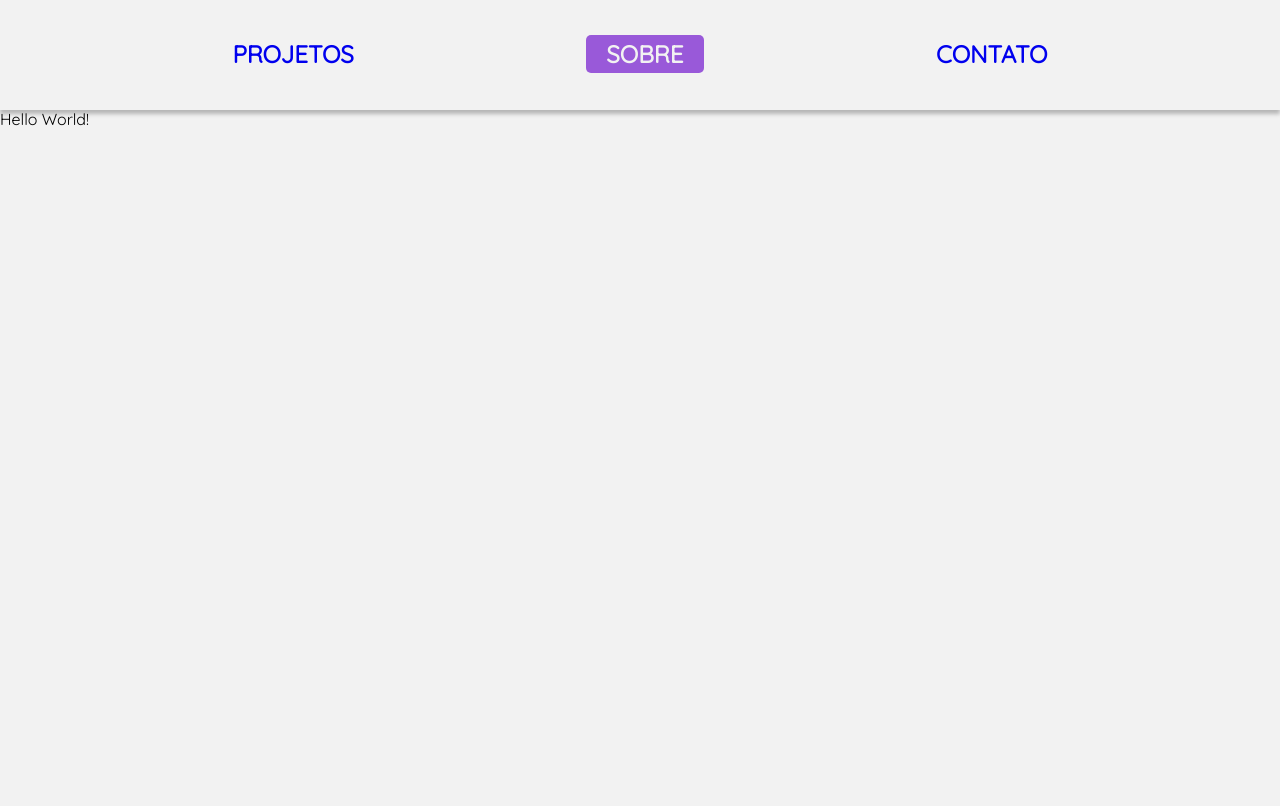
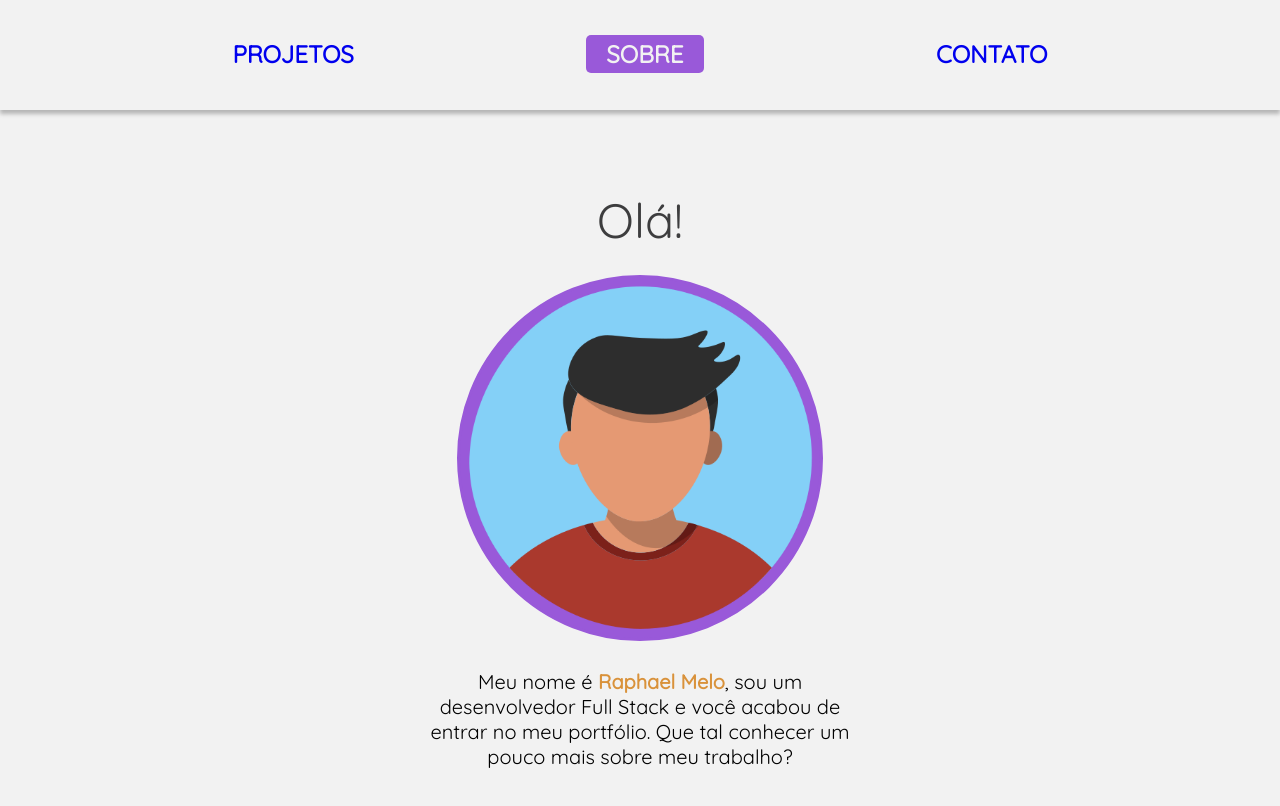
Before and after one commit to RaphaelO-Melo/Portfolio-2.0, a React (Create React App) app in the folder portfolio/: page / in a window 1280 px wide. Shown: the top 806 px of the page. Built offline with nearby package versions, Linux system fonts and the light colour scheme.

Commit message:
Profile section implemented

```diff
--- a/portfolio/src/components/BottomNav/BottomNav.module.scss
+++ b/portfolio/src/components/BottomNav/BottomNav.module.scss
@@ -18,6 +18,7 @@
 
     &__list{
 
+        min-width: $min-screen-size;
         margin: 0;
         padding: 0;
         list-style: none;
--- a/portfolio/src/index.scss
+++ b/portfolio/src/index.scss
@@ -18,3 +18,7 @@ code {
 a{
   text-decoration: none;
 }
+
+.container{
+  min-width: $min-screen-size;
+}
--- /dev/null
+++ b/portfolio/src/pages/About/Introduction/Introduction.module.scss
@@ -0,0 +1,53 @@
+@import "styles/variables";
+@import "styles/breakpoints";
+
+.content{
+
+    margin: 50px auto;
+    padding: 30px;
+    max-width: 450px;
+    min-width: 250px;
+    text-align: center;
+    font-style: normal;
+
+    &__title{
+
+        margin: 0;
+        font-weight: 400;
+        font-size: 48px;
+        line-height: 60px;
+        color: $black;
+
+    }
+
+    &__photo{
+
+        margin: 25px 0;
+
+        img{
+            width: 80%;
+            background-color: $purple;
+            border: 3px solid $purple;
+            border-radius: 50%;
+        }
+
+    }
+
+    &__text{
+
+        margin: 0;
+        font-weight: 300;
+        font-size: 20px;
+        line-height: 25px;
+        text-align: center;
+
+        &__highlight{
+
+            color: $orange;
+            font-weight: 600;
+
+        }
+
+    }
+
+}
--- /dev/null
+++ b/portfolio/src/pages/About/Introduction/index.tsx
@@ -0,0 +1,17 @@
+import style from './Introduction.module.scss';
+
+export default function Introduction(){
+    return (
+        <section className={style.content}>
+            <h1 className={style.content__title}>
+                Olá!
+            </h1>
+            <div className={style.content__photo}>
+                <img src="./assets/perfil.png" alt="" />
+            </div>
+            <p className={style.content__text}>
+                Meu nome é <span className={style.content__text__highlight}>Raphael Melo</span>, sou um desenvolvedor Full Stack e você acabou de entrar no meu portfólio. Que tal conhecer um pouco mais sobre meu trabalho?
+            </p>
+        </section>
+    );
+}
--- a/portfolio/src/pages/About/index.tsx
+++ b/portfolio/src/pages/About/index.tsx
@@ -1,7 +1,7 @@
+import Introduction from './Introduction';
+
 export default function About(){
     return (
-        <div>
-            Hello World!
-        </div>
+        <Introduction />
     );
 }
--- a/portfolio/src/styles/_variables.scss
+++ b/portfolio/src/styles/_variables.scss
@@ -10,6 +10,7 @@ $brown: #592B02;
 $white: #F2F2F2;
 $black: #3D3D3E;
 
+$min-screen-size: 360px;
 $radius: 5px;
 $font-size: 16px;
 $soft-shadow: 0px 4px 4px rgba(0, 0, 0, 0.25);
```
Also changed, not shown: portfolio/public/assets/perfil.png (added), portfolio/src/pages/About/About.module.module.scss (added).
